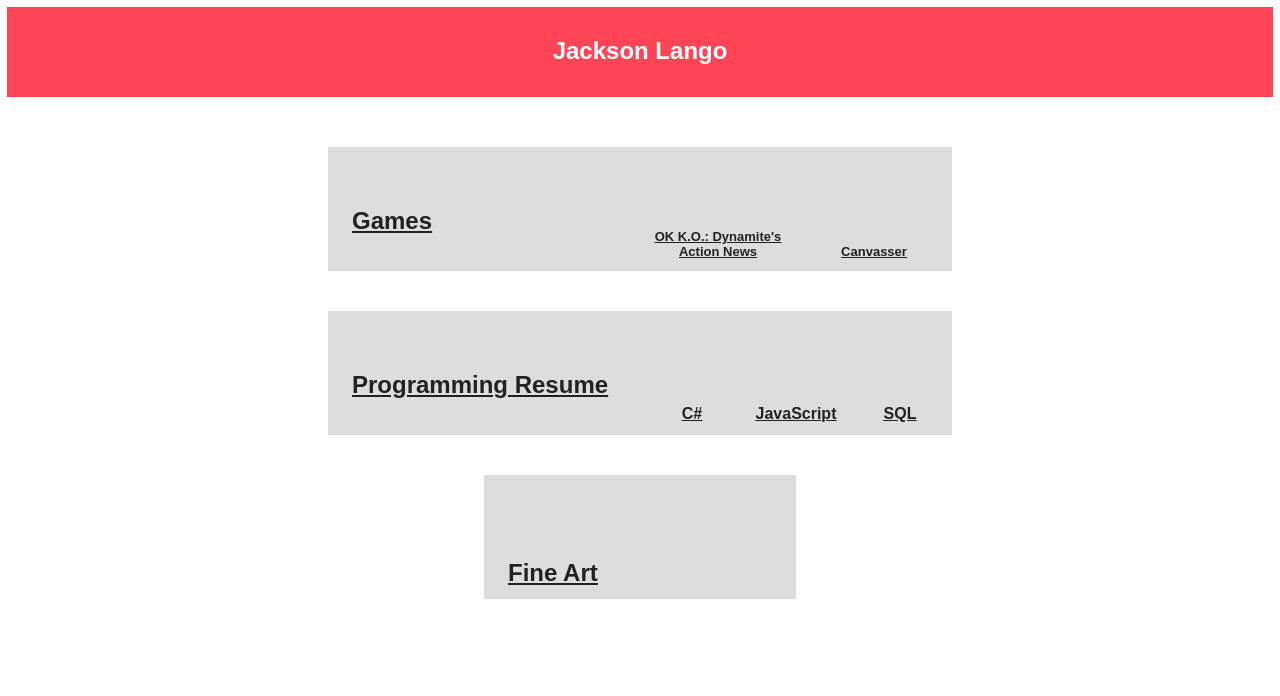
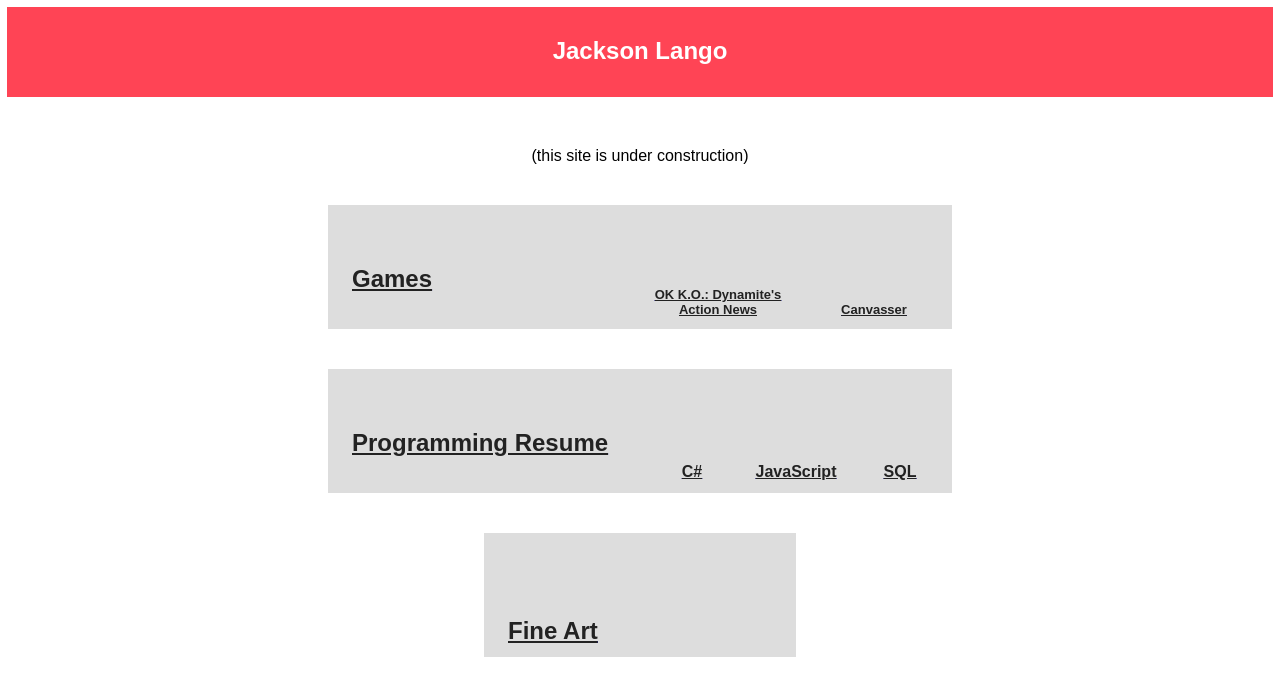
Before and after one commit to no1hitjam/portfolio3, a React (Create React App) app: page / in a window 1280 px wide. Shown: the top 696 px of the page. Built offline with nearby package versions, Linux system fonts and the light colour scheme.

Commit message:
setup for github deployment

```diff
--- a/src/App.js
+++ b/src/App.js
@@ -7,6 +7,7 @@ class App extends Component {
     return (
       <div className="App">
         <SimpleHeader />
+        (this site is under construction)
         <div>
           <div className="Home-row">
             <a href="./games">
```
Also changed, not shown: package.json (+5 -2 lines).
